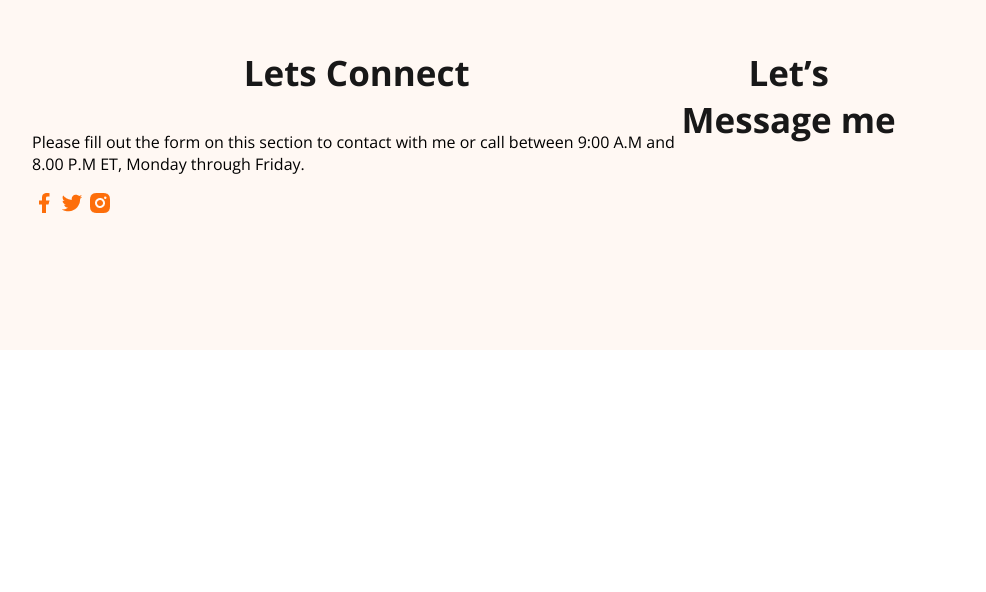
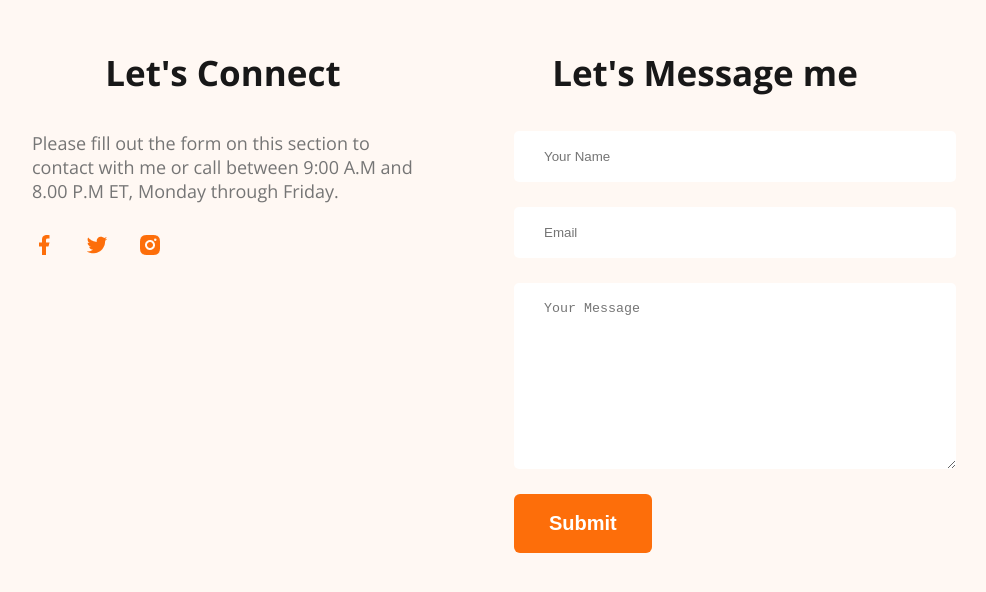
Before and after one commit to rozaneekantadas/developer-portfolio, a plain HTML site: page index.html in a window 1280 px wide. Shown: the part 3511-4103 px from the top of the page, without its empty margins (176-1162 px from the left). Before the commit the page ends 3869 px from the top, so only its background shows below. Drawn offline with nearby package versions, Linux system fonts and the light colour scheme.

Commit message:
finished footer section

```diff
--- a/index.html
+++ b/index.html
@@ -177,15 +177,23 @@
 
     <footer>
         <div class="footer-column">
-            <h3 class="section-title">Lets Connect</h3>
-            <p>Please fill out the form on this section to contact with me or call between 9:00 A.M and 8.00 P.M ET,
+            <h3 class="section-title">Let's Connect</h3>
+            <p class="footer-section-description">Please fill out the form on this section to contact with me or call between 9:00 A.M and 8.00 P.M ET,
                 Monday through Friday.</p>
-            <a href=""><img src="images/icons/facebook.png" alt=""></a>
-            <a href=""><img src="images/icons/twitter.png" alt=""></a>
-            <a href=""><img src="images/icons/insta.png" alt=""></a>
+            <div class="social-links">
+                <a href=""><img src="images/icons/facebook.png" alt=""></a>
+                <a href=""><img src="images/icons/twitter.png" alt=""></a>
+                <a href=""><img src="images/icons/insta.png" alt=""></a>
+            </div>
         </div>
         <div class="footer-column">
-            <h3 class="section-title">Let’s Message me</h3>
+            <h3 class="section-title">Let's Message me</h3>
+            <form class="contact-form" action="">
+                <input type="text" name="" id="" placeholder="Your Name">
+                <input type="email" name="" id="" placeholder="Email">
+                <textarea name="" id="" cols="20" rows="10" placeholder="Your Message"></textarea>
+                <button class="btn-primary">Submit</button>
+            </form>
         </div>
     </footer>
 
--- a/styles/index.css
+++ b/styles/index.css
@@ -219,4 +219,32 @@ footer {
     padding: 130px 200px;
     background-color: #FFF8F3;
     margin-top: 115px;
+    gap: 100px;
 }
+
+.footer-column {
+    width: 50%;
+}
+
+.footer-section-description {
+    color: #757575;
+    font-weight: 400;
+    font-size: 18px;
+    margin-bottom: 30px;
+}
+
+.social-links a {
+    margin-right: 25px;
+    margin-top: 30px;
+}
+
+.contact-form input,
+textarea {
+    display: block;
+    background: #FFFFFF;
+    border-radius: 5px;
+    border: 0;
+    padding: 18px 30px;
+    margin-bottom: 25px;
+    width: 100%;
+}
```
